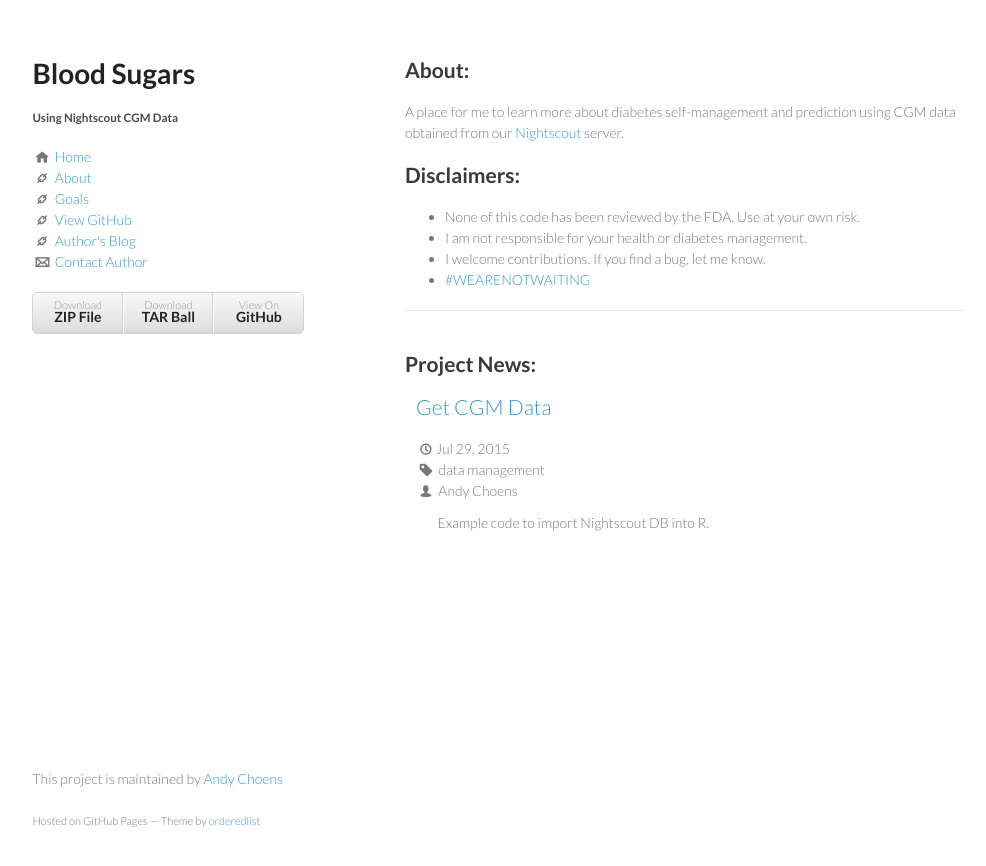
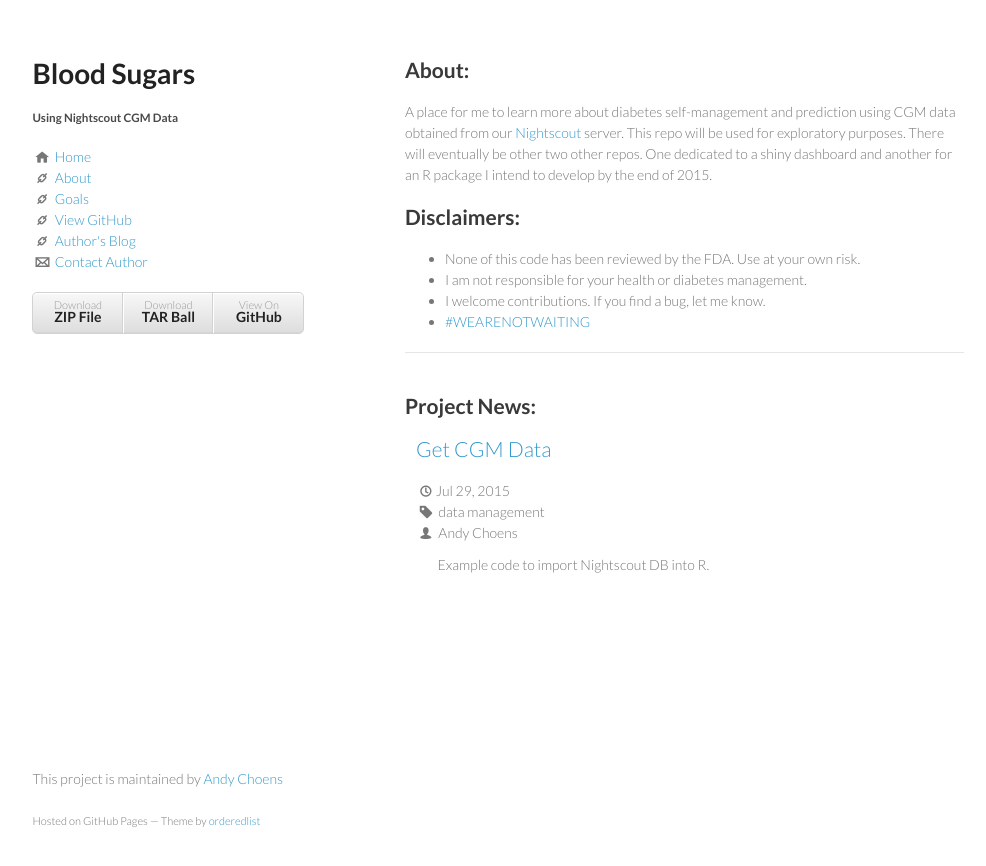
Before and after one commit to Choens/blood-sugars, a Jekyll site: the page built from index.html, in a window 1280 px wide. Shown: the top 866 px of the page, without its empty margins (142-1128 px from the left). Built offline with Jekyll 4.4.1, drawn with Linux system fonts in a browser that asks for light colours; the list of posts is cut into pages by our own code.

Commit message:
More details regarding the repo.

```diff
--- a/index.html
+++ b/index.html
@@ -6,7 +6,10 @@ title: Blood Sugars
 
 <p>
     A place for me to learn more about diabetes self-management and
-    prediction using CGM data obtained from our <a href="http://www.nightscout.info/">Nightscout</a> server.
+    prediction using CGM data obtained from our <a href="http://www.nightscout.info/">Nightscout</a> server. This
+    repo will be used for exploratory purposes. There will eventually
+    be other two other repos. One dedicated to a shiny dashboard and
+    another for an R package I intend to develop by the end of 2015.
 </p>
 
 <h2>Disclaimers:</h2>
```
